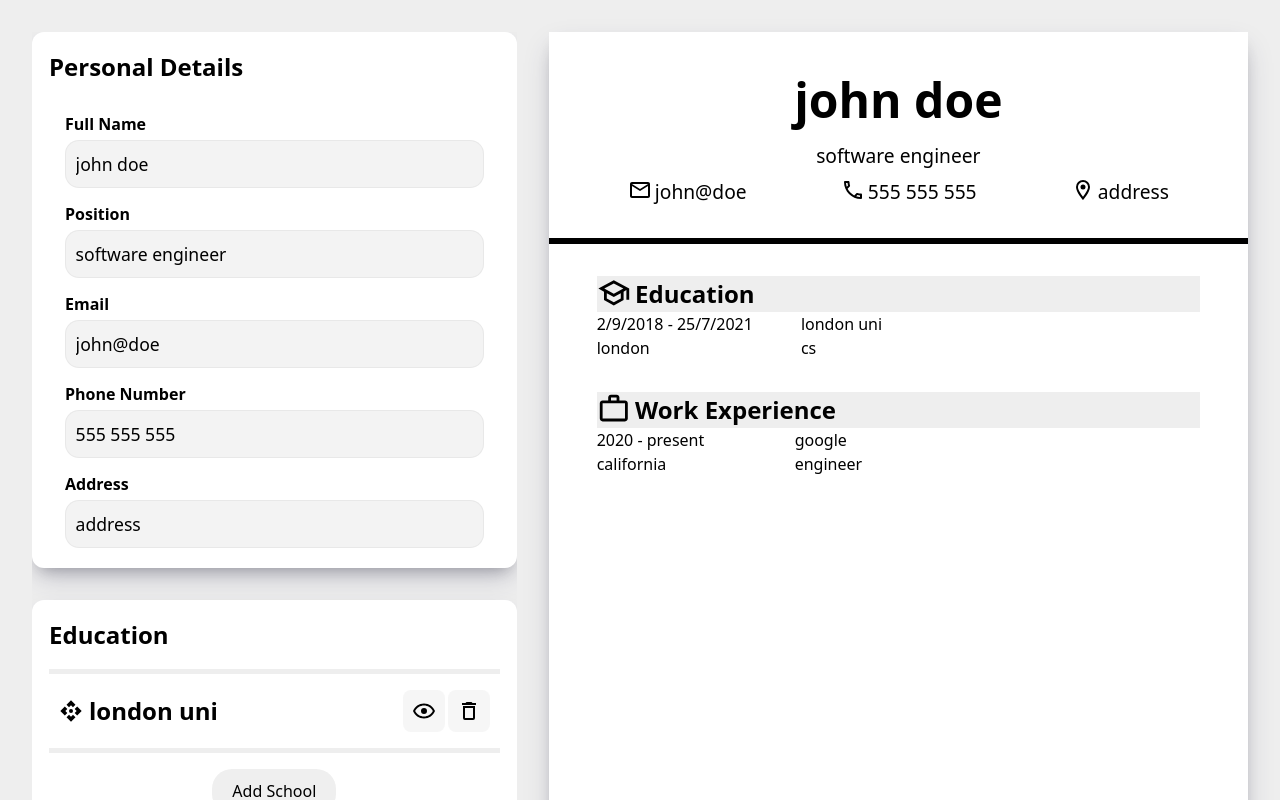
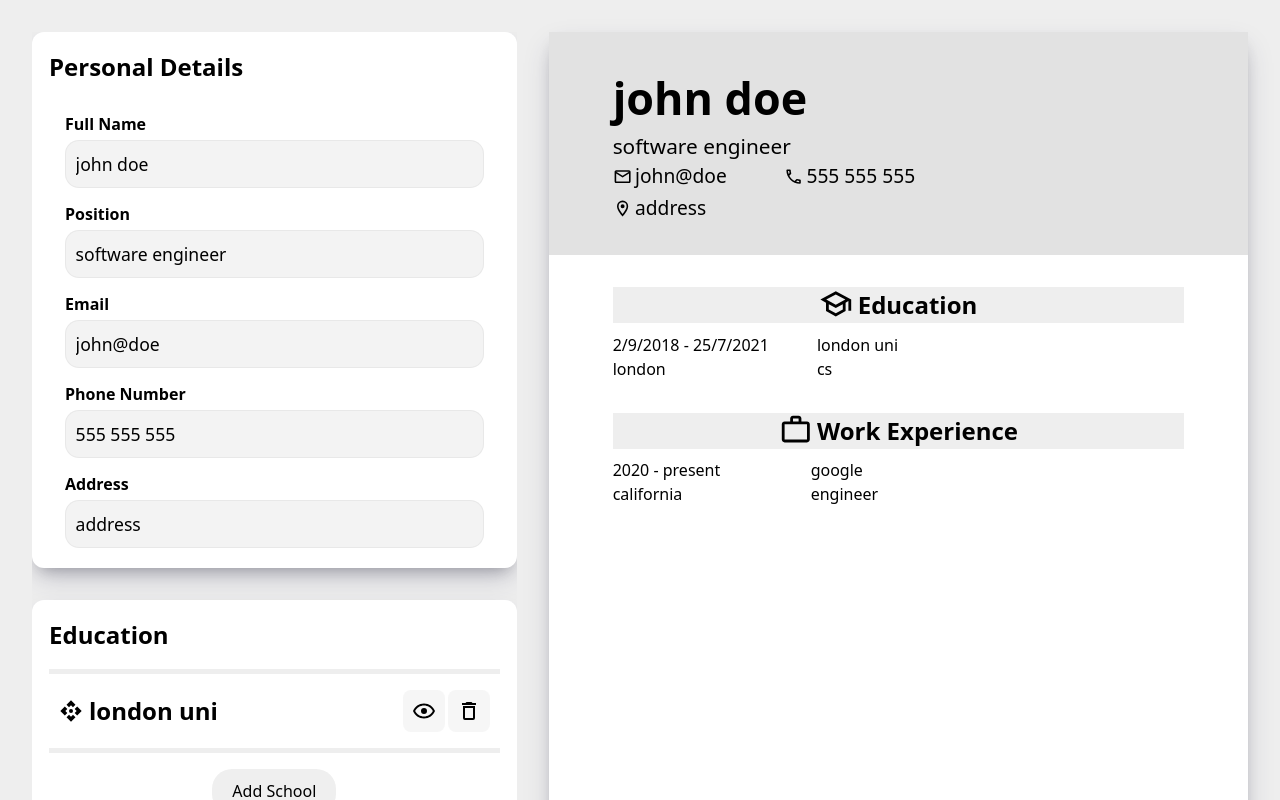
Before and after one commit to yassineb07/cv-application, a React (Vite) app: page / in a window 1280 px wide. Shown: the top 800 px of the page. Built offline with nearby package versions, Linux system fonts and the light colour scheme.

Commit message:
feat: update cv canvas style

```diff
--- a/src/components/cvSection.jsx
+++ b/src/components/canvasSection.jsx
@@ -1,9 +1,9 @@
 import Icon from '@mdi/react';
 
-const CvSection = ({ title, list, icon }) => {
+const CanvasSection = ({ title, list, icon }) => {
   return !list.length || list.every((e) => e === null) ? null : (
-    <section className="education">
-      <h2 className="title">
+    <section className="canvas-section">
+      <h2 className="canvas-section-title">
         <Icon path={icon} size={1.4} /> {title}
       </h2>
       {list}
@@ -11,4 +11,4 @@ const CvSection = ({ title, list, icon }) => {
   );
 };
 
-export default CvSection;
+export default CanvasSection;
--- a/src/components/cvCanvas.jsx
+++ b/src/components/cvCanvas.jsx
@@ -6,19 +6,19 @@ import {
   mdiSchoolOutline,
   mdiBriefcaseOutline,
 } from '@mdi/js';
-import CvSection from './cvSection';
+import CanvasSection from './canvasSection';
 
 const CvCanvas = ({ personalInfo, education, experience }) => {
   const educationItems = education.map((item) => {
     return item.hidden ? null : (
-      <div className="item" key={item.id}>
-        <div className="flex-col">
+      <div className="canvas-section-item" key={item.id}>
+        <div>
           <p>
             {item.start} - {item.end}{' '}
           </p>
           <p>{item.location}</p>
         </div>
-        <div className="flex-col">
+        <div>
           <p>{item.school}</p>
           <p>{item.degree}</p>
         </div>
@@ -28,14 +28,14 @@ const CvCanvas = ({ personalInfo, education, experience }) => {
 
   const experienceItems = experience.map((item) => {
     return item.hidden ? null : (
-      <div className="item" key={item.id}>
-        <div className="flex-col">
+      <div className="canvas-section-item" key={item.id}>
+        <div>
           <p>
             {item.start} - {item.end}{' '}
           </p>
           <p>{item.location}</p>
         </div>
-        <div className="flex-col">
+        <div>
           <p>{item.company}</p>
           <p>{item.position}</p>
         </div>
@@ -46,28 +46,29 @@ const CvCanvas = ({ personalInfo, education, experience }) => {
   return (
     <div className="cv-canvas">
       <section className="personal-info">
-        <h1 className="name">{personalInfo.fullName}</h1>
-        <p className="job-title">{personalInfo.position}</p>
-        <div className="info">
-          <p>
-            <Icon path={mdiEmailOutline} size={1} /> {personalInfo.email}
-          </p>
-          <p>
-            <Icon path={mdiPhoneOutline} size={1} /> {personalInfo.phone}
-          </p>
-          <p>
-            <Icon path={mdiMapMarkerOutline} size={1} /> {personalInfo.address}
-          </p>
+        <div className="content-container">
+          <h1 className="name">{personalInfo.fullName}</h1>
+          <h2 className="job-title">{personalInfo.position}</h2>
+          <div className="info">
+            <p className="email">
+              <Icon path={mdiEmailOutline} size={0.8} /> {personalInfo.email}
+            </p>
+            <p className="phone">
+              <Icon path={mdiPhoneOutline} size={0.8} /> {personalInfo.phone}
+            </p>
+            <p className="address">
+              <Icon path={mdiMapMarkerOutline} size={0.8} />{' '}
+              {personalInfo.address}
+            </p>
+          </div>
         </div>
       </section>
-      <CvSection
-        className="education"
+      <CanvasSection
         title={'Education'}
         list={educationItems}
         icon={mdiSchoolOutline}
       />
-      <CvSection
-        className="experience"
+      <CanvasSection
         title={'Work Experience'}
         list={experienceItems}
         icon={mdiBriefcaseOutline}
--- a/src/styles/App.css
+++ b/src/styles/App.css
@@ -42,15 +42,12 @@
   overflow-y: scroll;
   scrollbar-width: thin;
 }
-
 .cv-edit::-webkit-scrollbar {
   width: 15px; /* Width of the entire navigation element */
 }
-
 .cv-edit::-webkit-scrollbar-track {
   background: #fff; /* Color of the track */
 }
-
 .cv-edit::-webkit-scrollbar-thumb {
   background-color: #050c26; /* Thumb color */
   border-radius: 20px; /* Roundness of the thumb */
@@ -139,51 +136,54 @@
 }
 
 .personal-info {
-  padding: 2rem;
-  display: flex;
-  flex-direction: column;
-  align-items: center;
-  gap: 0.4rem;
-  border-bottom: 6px solid black;
+  padding: 2rem 4rem;
+  background-color: rgb(226, 226, 226);
 }
 
-.personal-info > .name {
+.content-container {
+  width: 60%;
+}
+.content-container > h1 {
   margin: 0;
-  font-size: 3rem;
+  font-size: 2.8rem;
+}
+.content-container > h2 {
+  font-size: 1.3rem;
+  font-weight: 400;
 }
 
 .info {
-  align-self: stretch;
-  display: flex;
-  justify-content: space-around;
+  display: grid;
+  grid-template-columns: 1fr 1fr;
+  row-gap: 0.2rem;
 }
 .info > * {
   display: flex;
+  align-items: center;
   gap: 0.2rem;
   font-size: 1.2rem;
 }
-.job-title {
-  font-size: 1.2rem;
+.info > .address {
+  grid-column-end: span 2;
 }
 
-.title {
+.canvas-section {
+  padding: 0 4rem;
+  margin-top: 2rem;
+}
+
+.canvas-section-title {
   display: flex;
+  justify-content: center;
   gap: 0.3rem;
   background-color: rgba(0, 0, 0, 0.068);
 }
 
-.education > .item,
-.experience > .item {
+.canvas-section-item {
   display: flex;
   gap: 3rem;
-  margin-bottom: 0.8rem;
+  padding-top: 0.6rem;
 }
-.flex-col {
+.canvas-section-item > div {
   min-width: 150px;
 }
-
-.education,
-.experience {
-  padding: 0 3rem;
-  margin-top: 2rem;
-}
```
